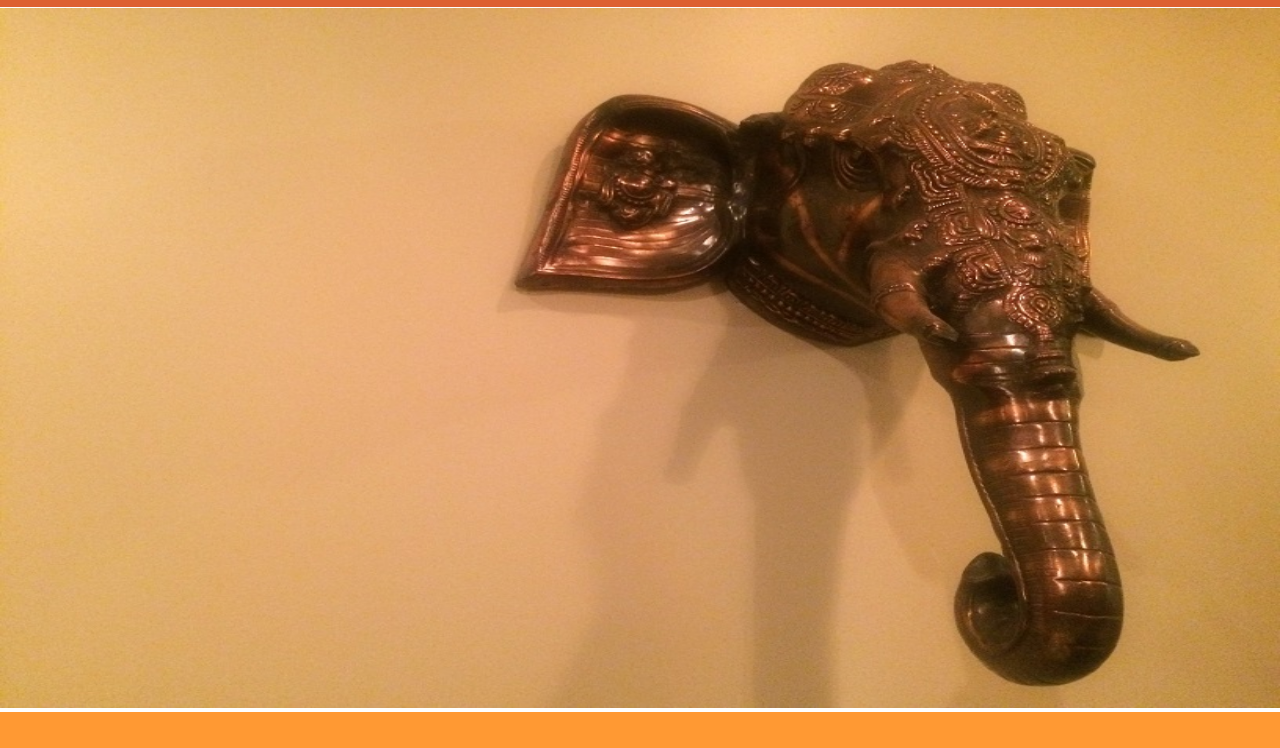
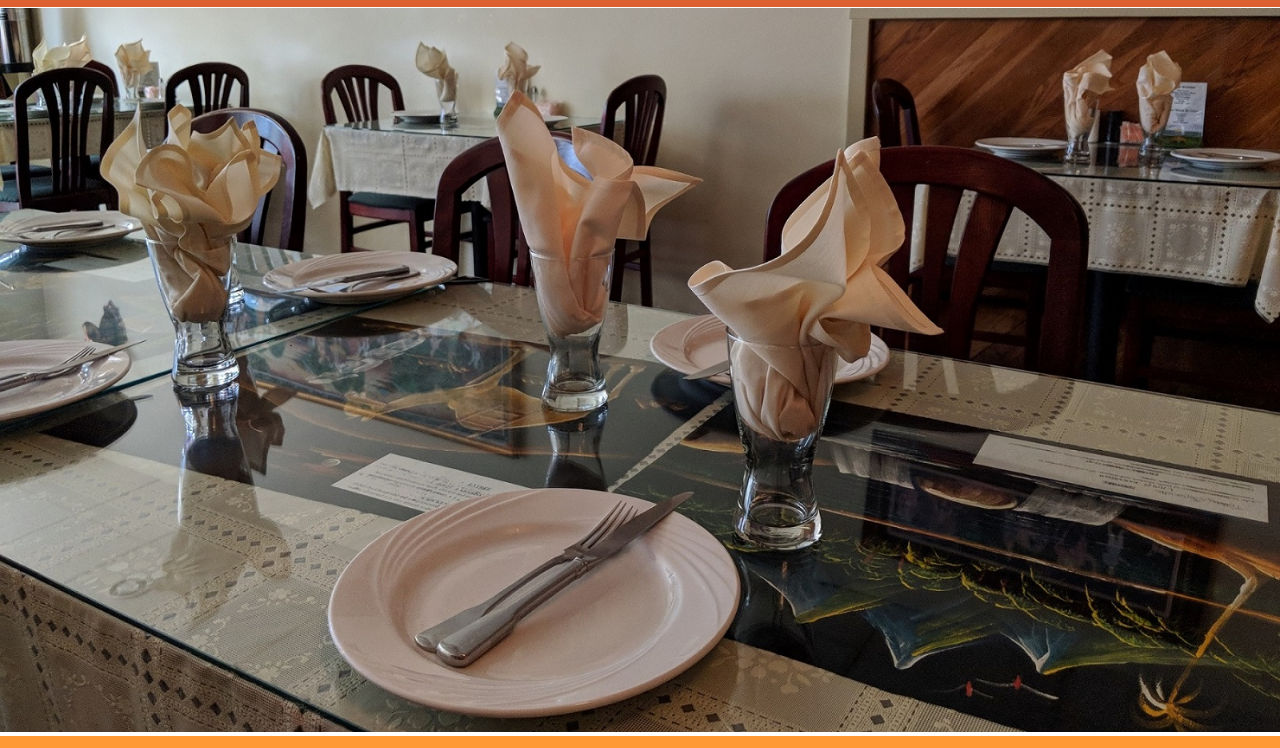
Before and after one commit to JazNH/houseofindia.github.io, a plain HTML site: page index.html in a window 1280 px wide. Shown: the part 52-800 px from the top of the page. Drawn offline with Linux system fonts and the light colour scheme.

Commit message:
Add files via upload

```diff
--- a/css/stylesheet.css
+++ b/css/stylesheet.css
@@ -63,6 +63,10 @@ a:hover, a:active {
 
 h3 {
   font-style: italic;
+}
+
+.rep img{
+  max-width: 100%;
 }
 
 nav ul{
@@ -148,6 +152,7 @@ body{
   }
 }
 
+
 .menuboarder{
   text-align: center;
   width: 100px;
--- a/index.html
+++ b/index.html
@@ -24,7 +24,14 @@
     <div class="fusion-column-wrapper-contactus" style="background-color:#FFFFFF;padding: 1px 30px 0px 30px;"></div>
   </header>
   <body>
-    <img src="el.JPG" alt="e1" width=100% height="700">
+    <div class="rep" style="background-color: #ffffff; height:665;">
+      <img src="pic4.JPG">
+    <!--  <div class="content-wrapper">
+        <h4 text-align"center">House of India</h4>
+        <h5 text-align"center">Authentic Indian Cuisine</h5>
+        <h6 text-align"center">Dine In & Take Out</h6>
+      </div> -->
+    </div>
     <div class="fusion-column-wrapper-contactus" style="background-color:#ff9933;padding: 40px 30px 15px 30px;"  data-bg-url=""></div>
   </body>
 
```
Also changed, not shown: pic4.jpg (added).
